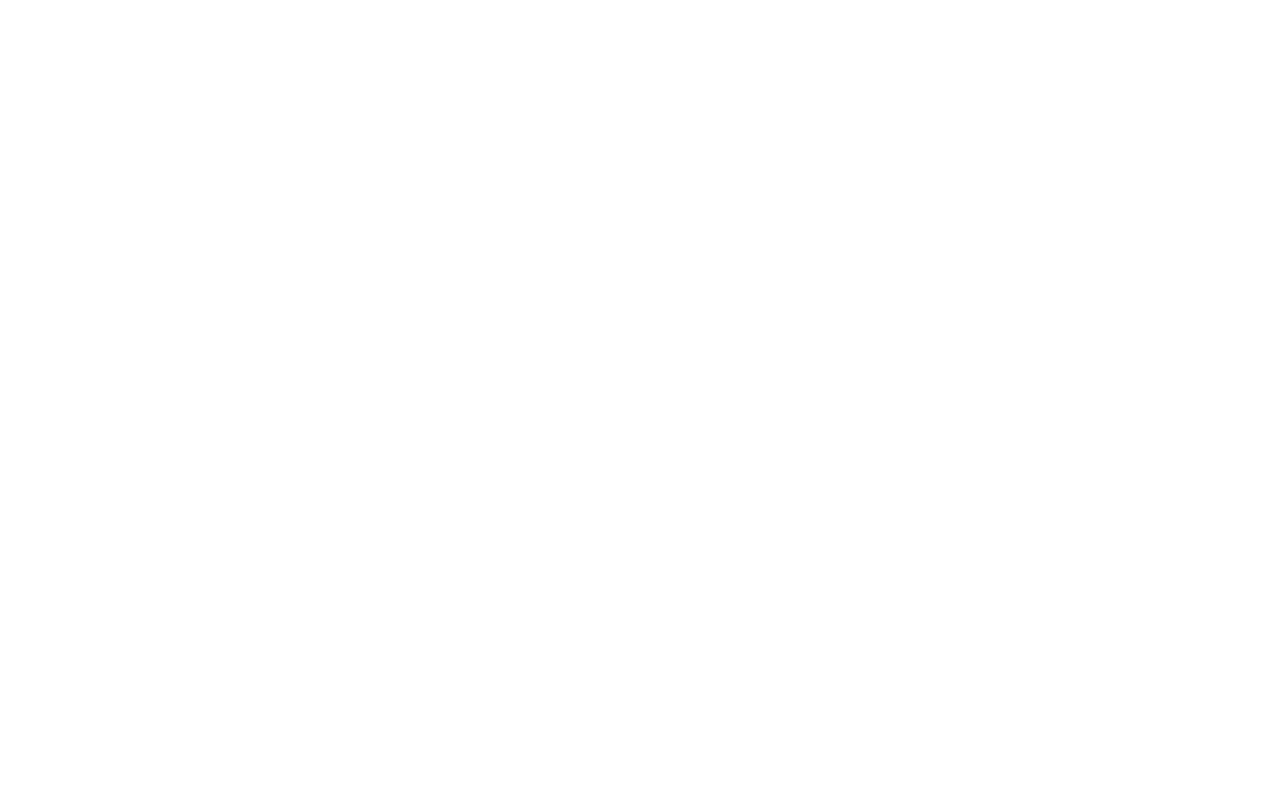
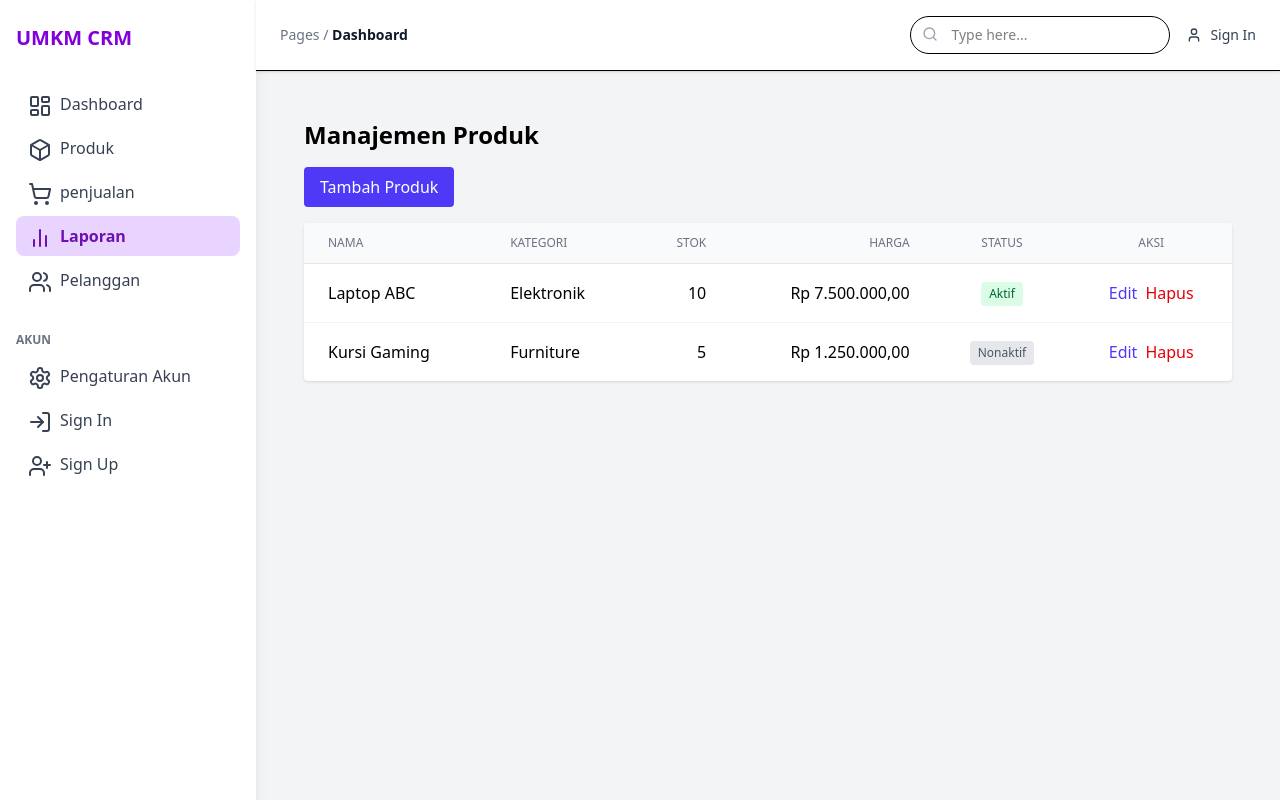
Before and after one commit to aladinmister/CRM-UMKM-KELOMPOK7-2SIC, a React (Vite) app: page /laporan in a window 1280 px wide. Before the commit this address had no page. Built offline with nearby package versions, Linux system fonts and the light colour scheme.

Commit message:
Initial commit

```diff
--- a/src/App.jsx
+++ b/src/App.jsx
@@ -8,6 +8,7 @@ import './App.css'
 import SalesManagement from './components/Pages/SalesManagement'
 import ProdukManagement from './components/Pages/ProdukManagement'
 import CustomerManagement from './components/Pages/CustomerManagement'
+import Laporan from './components/Pages/Laporan'
 
 function App() {
   const [count, setCount] = useState(0)
@@ -19,6 +20,7 @@ function App() {
     <Route path= "/penjualan" element = {<SalesManagement/>} />
     <Route path= "/produk" element = {<ProdukManagement/>} />
     <Route path= "/pelanggan" element = {<CustomerManagement/>} />
+    <Route path= "/laporan" element = {<Laporan/>} />
 
 
     </Route>
--- /dev/null
+++ b/src/components/Pages/Laporan.jsx
@@ -0,0 +1,207 @@
+import React, { useState } from "react";
+
+const initialProducts = [
+  {
+    id: 1,
+    name: "Laptop ABC",
+    category: "Elektronik",
+    stock: 10,
+    price: 7500000,
+    active: true,
+  },
+  {
+    id: 2,
+    name: "Kursi Gaming",
+    category: "Furniture",
+    stock: 5,
+    price: 1250000,
+    active: false,
+  },
+];
+
+function formatCurrency(num) {
+  return new Intl.NumberFormat("id-ID", {
+    style: "currency",
+    currency: "IDR",
+  }).format(num);
+}
+
+export default function Laporan() {
+  const [products, setProducts] = useState(initialProducts);
+  const [showForm, setShowForm] = useState(false);
+  const [formData, setFormData] = useState({
+    name: "",
+    category: "",
+    stock: "",
+    price: "",
+    active: true,
+  });
+
+  const handleChange = (e) => {
+    const { name, value, type, checked } = e.target;
+    setFormData((prev) => ({
+      ...prev,
+      [name]: type === "checkbox" ? checked : value,
+    }));
+  };
+
+  const handleAddProduct = () => {
+    if (!formData.name || !formData.category || !formData.stock || !formData.price) {
+      alert("Semua kolom harus diisi");
+      return;
+    }
+    const newProduct = {
+      ...formData,
+      id: products.length + 1,
+      stock: parseInt(formData.stock),
+      price: parseFloat(formData.price),
+    };
+    setProducts([...products, newProduct]);
+    setFormData({ name: "", category: "", stock: "", price: "", active: true });
+    setShowForm(false);
+  };
+
+  const handleDelete = (id) => {
+    if (window.confirm("Yakin ingin menghapus produk ini?")) {
+      setProducts(products.filter((p) => p.id !== id));
+    }
+  };
+
+  return (
+    <div className="p-6 max-w-5xl mx-auto">
+      <h1 className="text-2xl font-semibold mb-4">Manajemen Produk</h1>
+
+      <button
+        onClick={() => setShowForm((prev) => !prev)}
+        className="mb-4 px-4 py-2 bg-indigo-600 text-white rounded hover:bg-indigo-700 transition"
+      >
+        {showForm ? "Batal Tambah Produk" : "Tambah Produk"}
+      </button>
+
+      {showForm && (
+        <div className="mb-6 p-4 border border-gray-300 rounded bg-white shadow-sm">
+          <div className="mb-2">
+            <label className="block mb-1 font-medium">Nama Produk</label>
+            <input
+              type="text"
+              name="name"
+              value={formData.name}
+              onChange={handleChange}
+              className="w-full px-3 py-2 border rounded focus:ring-indigo-400 focus:outline-none"
+              placeholder="Masukkan nama produk"
+            />
+          </div>
+          <div className="mb-2">
+            <label className="block mb-1 font-medium">Kategori</label>
+            <input
+              type="text"
+              name="category"
+              value={formData.category}
+              onChange={handleChange}
+              className="w-full px-3 py-2 border rounded focus:ring-indigo-400 focus:outline-none"
+              placeholder="Contoh: Elektronik"
+            />
+          </div>
+          <div className="mb-2">
+            <label className="block mb-1 font-medium">Stok</label>
+            <input
+              type="number"
+              name="stock"
+              value={formData.stock}
+              onChange={handleChange}
+              className="w-full px-3 py-2 border rounded focus:ring-indigo-400 focus:outline-none"
+              min="0"
+            />
+          </div>
+          <div className="mb-2">
+            <label className="block mb-1 font-medium">Harga</label>
+            <input
+              type="number"
+              name="price"
+              value={formData.price}
+              onChange={handleChange}
+              className="w-full px-3 py-2 border rounded focus:ring-indigo-400 focus:outline-none"
+              min="0"
+            />
+          </div>
+          <div className="mb-4">
+            <label className="inline-flex items-center">
+              <input
+                type="checkbox"
+                name="active"
+                checked={formData.active}
+                onChange={handleChange}
+                className="mr-2"
+              />
+              Aktif
+            </label>
+          </div>
+
+          <button
+            onClick={handleAddProduct}
+            className="px-4 py-2 bg-green-600 text-white rounded hover:bg-green-700"
+          >
+            Simpan Produk
+          </button>
+        </div>
+      )}
+
+      <div className="overflow-x-auto bg-white shadow rounded">
+        <table className="min-w-full divide-y divide-gray-200">
+          <thead className="bg-gray-50">
+            <tr>
+              <th className="px-6 py-3 text-left text-xs font-medium text-gray-500 uppercase">Nama</th>
+              <th className="px-6 py-3 text-left text-xs font-medium text-gray-500 uppercase">Kategori</th>
+              <th className="px-6 py-3 text-right text-xs font-medium text-gray-500 uppercase">Stok</th>
+              <th className="px-6 py-3 text-right text-xs font-medium text-gray-500 uppercase">Harga</th>
+              <th className="px-6 py-3 text-center text-xs font-medium text-gray-500 uppercase">Status</th>
+              <th className="px-6 py-3 text-center text-xs font-medium text-gray-500 uppercase">Aksi</th>
+            </tr>
+          </thead>
+          <tbody className="divide-y divide-gray-100">
+            {products.map((product) => (
+              <tr key={product.id} className="hover:bg-gray-50">
+                <td className="px-6 py-4">{product.name}</td>
+                <td className="px-6 py-4">{product.category}</td>
+                <td className="px-6 py-4 text-right">{product.stock}</td>
+                <td className="px-6 py-4 text-right">{formatCurrency(product.price)}</td>
+                <td className="px-6 py-4 text-center">
+                  {product.active ? (
+                    <span className="inline-block px-2 py-1 text-xs text-green-800 bg-green-100 rounded">
+                      Aktif
+                    </span>
+                  ) : (
+                    <span className="inline-block px-2 py-1 text-xs text-gray-600 bg-gray-200 rounded">
+                      Nonaktif
+                    </span>
+                  )}
+                </td>
+                <td className="px-6 py-4 text-center space-x-2">
+                  <button
+                    className="text-indigo-600 hover:text-indigo-900"
+                    onClick={() => alert("Fitur Edit belum tersedia")}
+                  >
+                    Edit
+                  </button>
+                  <button
+                    className="text-red-600 hover:text-red-900"
+                    onClick={() => handleDelete(product.id)}
+                  >
+                    Hapus
+                  </button>
+                </td>
+              </tr>
+            ))}
+            {products.length === 0 && (
+              <tr>
+                <td colSpan="6" className="text-center py-4 text-gray-500">
+                  Tidak ada produk tersedia.
+                </td>
+              </tr>
+            )}
+          </tbody>
+        </table>
+      </div>
+    </div>
+  );
+}
```
